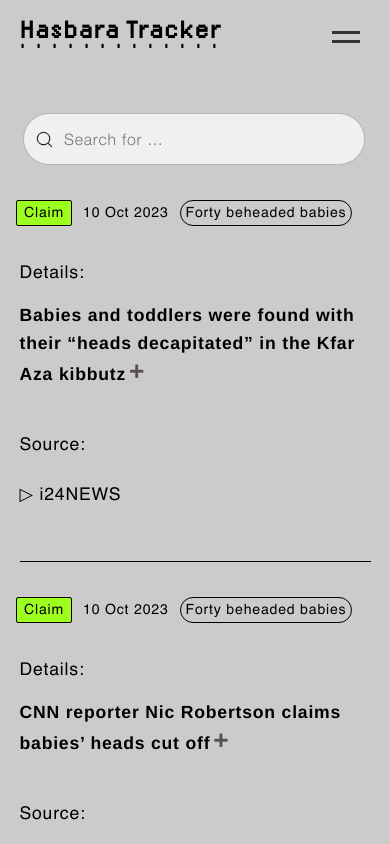
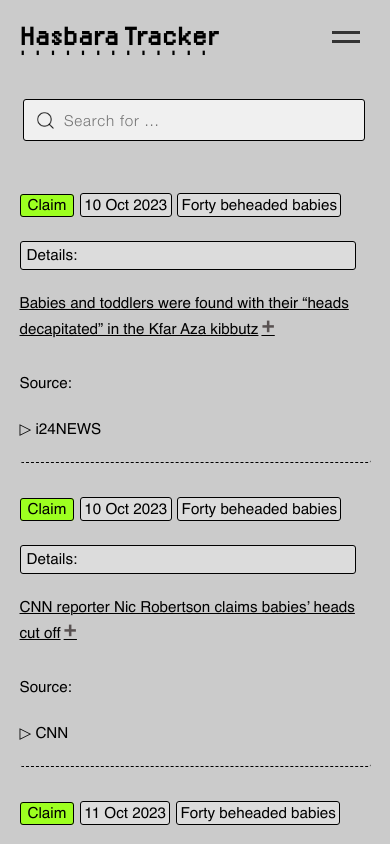
Before and after one commit to tamtzekin/hasbara-tracker, a React (Create React App) app: page /tracker in a window 390 px wide. Shown: the top 844 px of the page. Built offline with nearby package versions, Linux system fonts and the light colour scheme.

Commit message:
tracker page mobile styling

```diff
--- a/src/App.css
+++ b/src/App.css
@@ -57,8 +57,7 @@ body {
     background-color: #cbcbcb;
     font-family: 'Helvetica', Helvetica, sans-serif;
     font-size: 1em;
-    letter-spacing: 0.8px;
-    line-height: 25px;
+    line-height: 23px;
     margin: 15% 26% 5% 29%;
     text-align: left;
 }
@@ -214,7 +213,7 @@ button.dotted {
     }
 
     body {
-        font-size: 1.1em;
+        font-size: 0.95em;
     }
 
     .header-container {
@@ -223,7 +222,6 @@ button.dotted {
 
     .content-container {
         margin: 15% 4% 0 -17%;
-        line-height: 28px;
     }
 
     .filters {
--- a/src/components/Homepage.css
+++ b/src/components/Homepage.css
@@ -34,16 +34,16 @@ h1.ht-heading {
 @media only screen and (max-width: 768px) {
     h1.ht-heading {
         font-family: 'LoRes_Regular';
-        font-size: 1.4em;
+        font-size: 1.7em;
         position: absolute;
         left: 0;
-        margin-top: 0;
+        margin-top: 2%;
         width: 100%;
     }
 
     #dots {
-        margin-top: 3%;
+        margin-top: 5%;
         margin-left: -14%;
-        font-size: 1.4em;
+        font-size: 1.7em;
     }
 }
--- a/src/components/Homepage.js
+++ b/src/components/Homepage.js
@@ -11,7 +11,7 @@ const Homepage = () => {
         <span class="header-container">
             <MobileMenu />
             <h1 class='ht-heading'>Hasbara Tracker</h1>
-            <span id="dots">. . . . . . . . . . . . .</span>
+            <span id="dots">. . . . . . . . . . . . . .</span>
             <NavBar />
         </span>
 
--- a/src/components/Tracker.css
+++ b/src/components/Tracker.css
@@ -81,50 +81,61 @@ button {
 
 .claim-mobile-summary {
     margin-top: 10%;
-    margin-bottom: 10%;
-    margin-left: -1%;
+    margin-bottom: 7%;
     width: 105%;
 }
 
 .claim-mobile-details {
     margin-bottom: 5%;
-
+    width: 96%;
 }
 
 .claim-mobile-details-heading {
-    margin-bottom: -3%;
+    background: #dcdcdc;
+    border: 0.5px solid black;
+    padding: 0.5% 1.8% 0.5% 1.8%;
+    border-radius: 3px;
 }
 
 .claim-mobile-source {
-    margin-top: 10%;
-    padding-bottom: 15%;
-    border-bottom: 1px solid black;
+    margin-top: 5%;
+    padding-bottom: 6%;
+    border-bottom: 0.07em dashed black;
+    border-radius: 3px;
+}
+
+.claim-mobile-source-heading {
+    background: #dcdcdc;
+    padding: 2px 5px 2px 5px;
+    border: 0.5px solid black;
+    border-radius: 3px;
 }
 
 .claim-tag {
-    border: solid 1px;
-    padding: 5px;
-    padding-left: 10px;
-    padding-right: 10px;
-    border-radius: 2px;
+    border: solid 0.5px;
+    margin: 0 5% 0 5%;
+    padding: 3px;
+    padding-left: 5px;
+    padding-right: 5px;
+    border-radius: 3px;
     background: #9dff20;
 }
 
 .debunk-tag {
-    border: solid 1px;
-    padding: 5px;
-    padding-left: 10px;
-    padding-right: 10px;
-    border-radius: 2px;
+    border: solid 0.5px;
+    padding: 3px;
+    padding-left: 5px;
+    padding-right: 5px;
+    border-radius: 3px;
     background: #9dff20;
 }
 
 .context-tag {
-    border: solid 1px;
-    padding: 5px;
-    padding-left: 10px;
-    padding-right: 10px;
-    border-radius: 2px;
+    border: solid 0.5px;
+    padding: 3px;
+    padding-left: 5px;
+    padding-right: 5px;
+    border-radius: 3px;
     background: #9dff20;
 }
 
@@ -147,7 +158,6 @@ details {
 
 details[open] {
     cursor: default;
-    /* line-height: 27px; */
 }
 
 details[open] .expand-text {
@@ -157,9 +167,9 @@ details[open] .expand-text {
 
 details > summary {
     list-style: none;
-    padding-bottom: 3%;
+    padding-bottom: 4%;
     font-family: 'Helvetica', Helvetica, sans-serif;
-    font-weight: 600;
+    text-decoration: underline 0.7px;
 }
 
 details > summary::-webkit-details-marker {
@@ -244,21 +254,21 @@ li {
 }
 
 .search-bar input {
-    height: 30px;
+    height: 20px;
     font-size: 1.1em;
     font-family: 'HelveticaNeue_Light', Helvetica, sans-serif;
     letter-spacing: 0.8px;
     line-height: 25px;
     background: #f0f0f0;
-    border:#0000003d solid 0.8px;
-    border-radius: 50px;
+    border: 0.7px solid black;
+    border-radius: 3px;
     padding: 7px 0 10px 40px;
 
     /* icon */
     background-image: url('/public/img/magnifying-glass.png');
-    background-size: 1.3em; /* Adjust background size as needed */
+    background-size: 1.5em;
     background-repeat: no-repeat;
-    background-position: 10px center; /* Adjust the position of the image */
+    background-position: 10px center;
 }
 
 
@@ -337,7 +347,7 @@ ul {
         padding-right: 7px;
         width: 20%;
         text-align: center;
-        font-size: 0.8em;
+        font-size: 1em;
         vertical-align: 0;
     }
 
@@ -348,21 +358,24 @@ ul {
     }
 
     .date {
-        font-size: 0.8em;
-        margin-left: 3%;
-        margin-right: 3%;
-        padding-top: 5%;
+        font-size: 1em;
+        padding: 3.5px;
         vertical-align: 0;
-
+        background: #dcdcdc;
+        border: 0.5px solid black;
+        border-radius: 3px;
+        margin-left: 1.5%;
     }
 
     .claim-type-label {
-        font-size: 0.8em;
-        border: 1px solid black;
-        padding: 5px;
+        font-size: 1em;
+        border: 0.5px solid black;
+        padding: 3.5px;
         margin-bottom: 20px;
+        margin-left: 1.5%;
         vertical-align: 0;
-        border-radius: 20px;
+        border-radius: 3px;
+        background: #dcdcdc;
     }
 
     .debunk-tag {
@@ -380,7 +393,8 @@ ul {
     }
 
     details {
-        line-height: 28px;
+        margin-top: 3%;
+        line-height: 22px;
     }
 
     .how-to {
@@ -405,12 +419,13 @@ ul {
     }
 
     .search-bar input {
-        font-size: 0.9em;
+        font-size: 1em;
         padding: 10px 0 10px 40px;
     }
 
     .search-bar-container {
-        margin-top: 20%;
+        margin-top: 16%;
+        margin-bottom: 15%;
     }
 
     table {
--- a/src/components/VolunteerForm.js
+++ b/src/components/VolunteerForm.js
@@ -46,7 +46,7 @@ const VolunteerForm = () => {
       <span className="header-container">
         <MobileMenu />
         <h1 class="ht-heading"><Link to="/">Hasbara Tracker</Link></h1>
-        <span id="dots">. . . . . . . . . . . . .</span>
+        <span id="dots">. . . . . . . . . . . . . .</span>
         <NavBar />
       </span>
 
```
